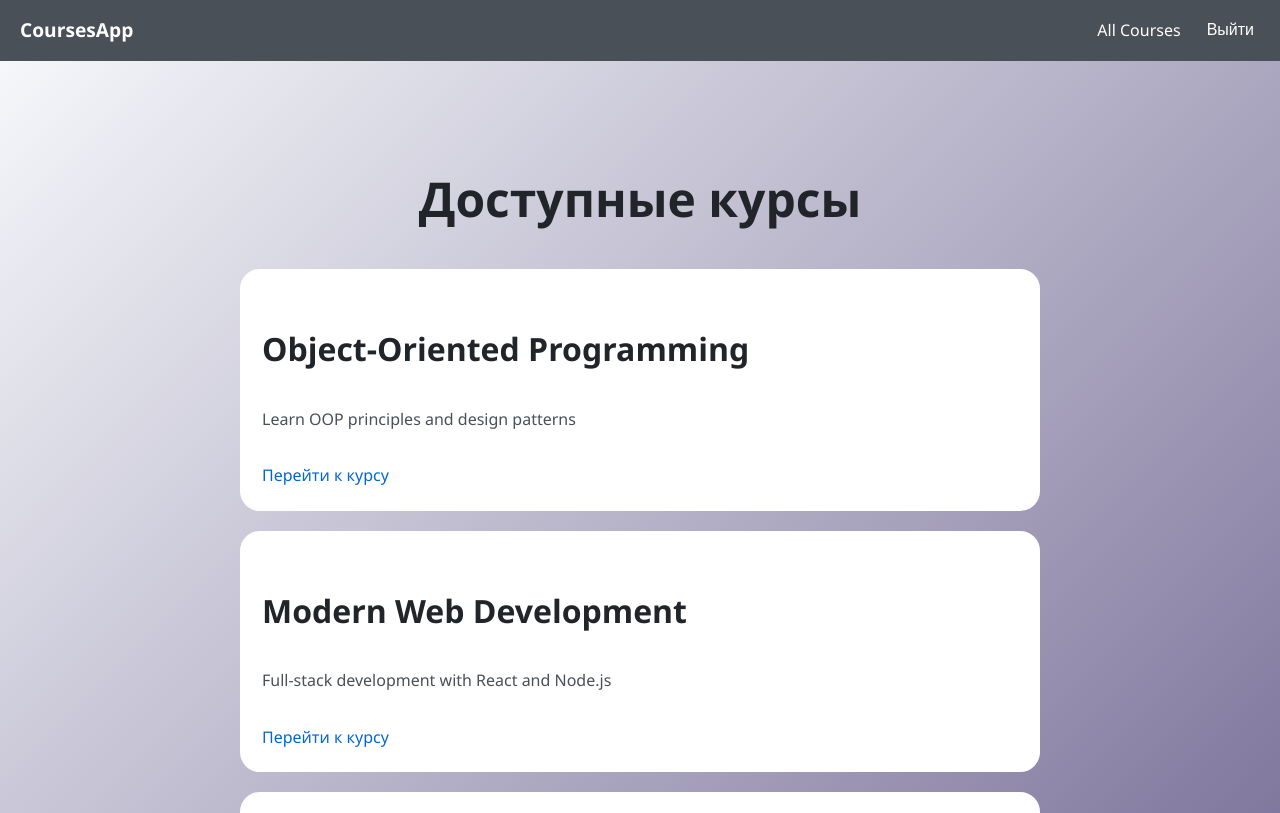
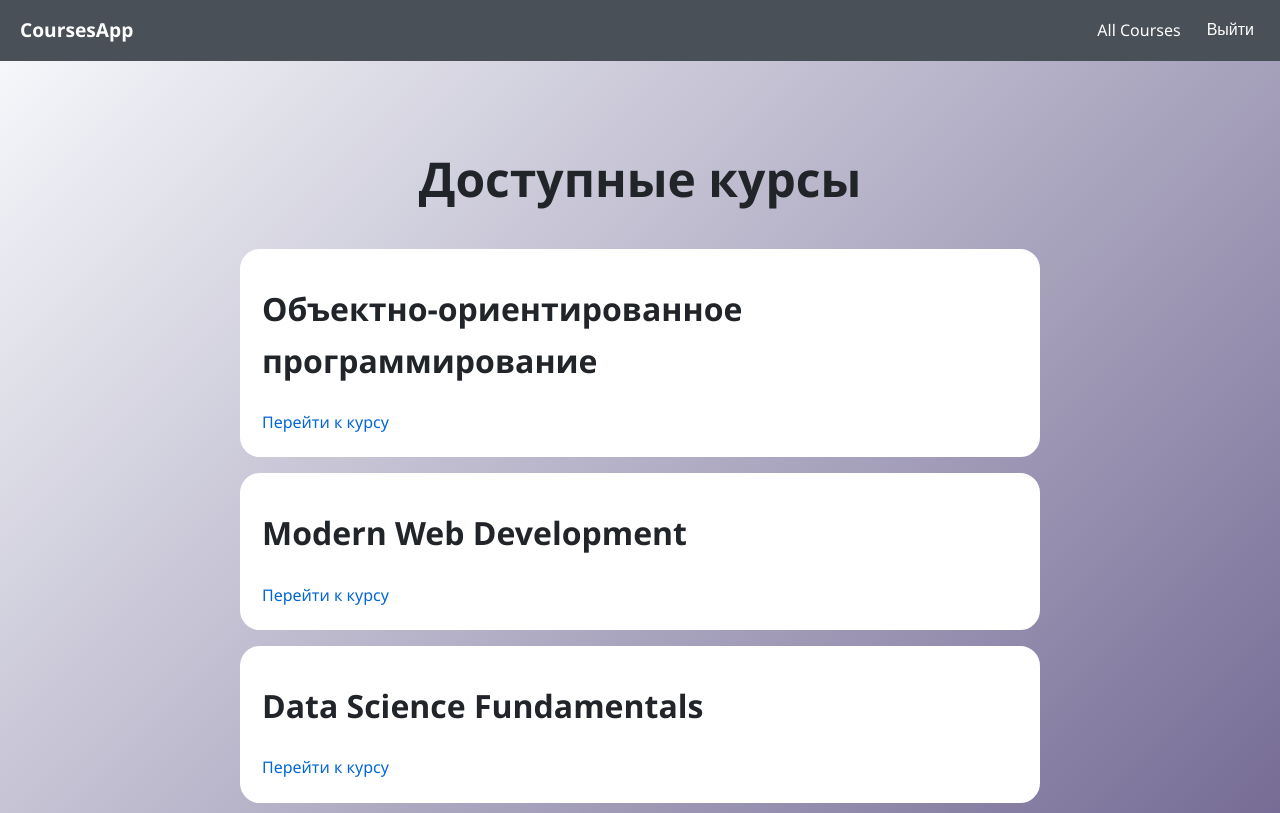
Before and after one commit to Shiyonger/spbstu-opd-asap, a React (Create React App) app in the folder src/frontend/: page /courses in a window 1280 px wide. Shown: the top 813 px of the page. Built offline with nearby package versions, Linux system fonts and the light colour scheme.

Commit message:
сделали дедлайн, убрали описание курса, сделали оформление для карточек заданий

```diff
--- a/src/frontend/package.json
+++ b/src/frontend/package.json
@@ -11,6 +11,7 @@
     "@types/node": "^16.18.126",
     "@types/react": "^19.1.2",
     "@types/react-dom": "^19.1.2",
+    "date-fns": "^4.1.0",
     "react": "^19.1.0",
     "react-dom": "^19.1.0",
     "react-router-dom": "^7.5.2",
--- a/src/frontend/src/api/api.js
+++ b/src/frontend/src/api/api.js
@@ -2,22 +2,14 @@
 const coursesData = [
     {
         id: 'is-oop-y25',
-        name: 'Object-Oriented Programming',
-        description: 'Learn OOP principles and design patterns',
-        minPoints: 0,
-        maxPoints: 100
+        name: 'Объектно-ориентированное программирование',
     },
     {
         id: 'web-dev-2023',
-        name: 'Modern Web Development',
-        description: 'Full-stack development with React and Node.js',
-        minPoints: 0,
-        maxPoints: 120
+        name: 'Modern Web Development'
     },
     {   id: 'data-science-2023',
-        name: 'Data Science Fundamentals',    description: 'Introduction to data analysis and machine learning',
-        minPoints: 0,
-        maxPoints: 150
+        name: 'Data Science Fundamentals'
     }
 ];
 
@@ -30,7 +22,7 @@ const courseDetails = {
                 id: 'assignment-1',
                 title: 'ISU',
                 description: 'Individual student project',
-                points: 4,
+                deadline: '2025-05-20T23:59:00Z',
                 githubLink: 'https://github.com/oop-course/isu',
                 googleSheetLink: "https://docs.google.com/spreadsheets/d/..."
             },
@@ -38,7 +30,7 @@ const courseDetails = {
                 id: 'assignment-2',
                 title: 'Shops System',
                 description: 'E-commerce simulation',
-                points: 8,
+                deadline: '2025-05-20T23:59:00Z',
                 githubLink: 'https://github.com/oop-course/shops',
                 googleSheetLink: "https://docs.google.com/spreadsheets/d/..."
             }
--- a/src/frontend/src/components/AssignmentItem.js
+++ b/src/frontend/src/components/AssignmentItem.js
@@ -1,19 +1,21 @@
+import { format } from 'date-fns'; // Установите date-fns: npm install date-fns
+
 function AssignmentItem({ assignment }) {
     return (
         <div className="assignment-card">
             <h4>{assignment.title}</h4>
             <p>{assignment.description}</p>
             <div className="assignment-meta">
-                <span>Points: {assignment.points}</span>
+                <span>Deadline: {format(new Date(assignment.deadline), 'dd.MM.yyyy HH:mm')}</span>
                 <div className="links-container">
+                    {assignment.googleSheetLink && (
+                        <a href={assignment.googleSheetLink} target="_blank" rel="noopener noreferrer">
+                            Google Sheets
+                        </a>
+                    )}
                     {assignment.githubLink && (
                         <a href={assignment.githubLink} target="_blank" rel="noopener noreferrer">
                             GitHub
-                        </a>
-                    )}
-                    {assignment.googleSheetLink && (
-                        <a href={assignment.googleSheetLink} target="_blank" rel="noopener noreferrer">
-                            Google Sheets
                         </a>
                     )}
                 </div>
--- a/src/frontend/src/components/CourseCard.js
+++ b/src/frontend/src/components/CourseCard.js
@@ -4,7 +4,6 @@ function CourseCard({ course }) {
     return (
         <div className="course-card">
             <h3 className="course-title">{course.name}</h3>
-            <p className="course-description">{course.description || 'No description available'}</p>
             <Link to={`/courses/${course.id}`} className="view-btn">
                 Перейти к курсу
             </Link>
--- a/src/frontend/src/pages/CoursesPage.css
+++ b/src/frontend/src/pages/CoursesPage.css
@@ -1,36 +1,36 @@
 .courses-background {
-    min-height: 100vh;
+    min-height: 100vh; /* Минимальная высота равна высоте видимой области экрана */
     background: linear-gradient(135deg, #f5f7fa 0%, #736993 100%);
-    padding: 60px 20px 20px;
-    box-sizing: border-box;
+    padding: 40px 20px 20px; /* Внутренние отступы: 30px сверху, 20px по бокам и снизу */
+    box-sizing: border-box; /* Учитывает padding и border в общей ширине и высоте */
 }
 
 .courses-title { /* Заголовок "Доступные курсы" */
     text-align: center;
-    font-size: 3rem;
+    font-size: 3rem; /* Размер шрифта 3rem (48px при стандартном font-size 16px) */
     color: #212529;
-    margin-bottom: 2rem;
+    margin-bottom: 2rem; /* Отступ снизу 2rem (32px) */
 }
 
 .course-title { /* Заголовок в карточке курса */
     text-align: left;
     font-size: 2rem;
     color: #212529;
-    margin-bottom: 2rem;
+    margin-bottom: 1rem; /* Отступ снизу 2rem (32px) */
 }
 
 .courses-list {
-    display: grid;
-    gap: 20px;
-    width: 800px;
-    margin: 0 auto;
+    display: grid; /* Использует CSS Grid для расположения карточек */
+    gap: 1rem; /* Отступ 20px между карточками */
+    width: 800px; /* Фиксированная ширина контейнера */
+    margin: 0 auto; /* Центрирование контейнера по горизонтали */
 }
 
 .courses-loading {
-    min-height: 100vh;
-    display: flex;
-    align-items: center;
-    justify-content: center;
+    min-height: 100vh; /* Минимальная высота равна высоте экрана */
+    display: flex; /* Flexbox для центрирования содержимого */
+    align-items: center; /* Вертикальное центрирование */
+    justify-content: center; /* Горизонтальное центрирование */
     font-size: 1.5rem;
     background: linear-gradient(135deg, #f5f7fa 0%, #c3cfe2 100%);
 }
@@ -38,31 +38,34 @@
 /* Адаптация под мобильные устройства */
 @media (max-width: 576px) {
     .course-card {
-        padding: 2rem 1.5rem;
+        padding: 2rem 1.5rem; /* Уменьшенные внутренние отступы: 2rem сверху/снизу, 1.5rem по бокам */
     }
 
     .courses-title {
-        font-size: 1.5rem;
+        font-size: 1.5rem; /* Уменьшенный размер шрифта до 1.5rem (24px) */
     }
 }
 
-/* Courses Page */
+/* Courses Page стили для карточки курса*/
 .course-card {
-    border: 2px solid #ffffff;
+    border: 2px solid #ffffff; /* Белая граница толщиной 2px */
     background-color: white;
-    border-radius: 20px;
-    padding: 20px;
-    transition: all 0.3s;
+    border-radius: 20px; /* Скругление углов на 20px */
+    padding: 0 20px 20px; /* Внутренние отступы 20px со всех сторон */
+    transition: all 0.3s; /* Плавная анимация изменений за 0.3 секунды */
+    box-sizing: border-box;
 }
 
+/* Стили при наведении на карточку */
 .course-card:hover {
-    transform: translateY(-2px);
-    box-shadow: 0 10px 20px rgba(0,0,0,0.1);
+    transform: translateY(-2px); /* Поднимает карточку на 2px вверх */
+    box-shadow: 0 10px 20px rgba(0,0,0,0.1); /* Добавляет тень*/
 }
 
+/* Стили для кнопки "Перейти к курсу" */
 .view-btn {
-    display: inline-block;
-    margin-top: 15px;
+    display: inline-block; /* Отображается как инлайн-блок для корректного позиционирования */
+    margin-top: 0.5rem; /* Отступ сверху 15px */
     color: #0366d6;
-    text-decoration: none;
+    text-decoration: none; /* Убирает подчёркивание ссылки */
 }
```
Also changed, not shown: src/frontend/src/pages/CourseDetailsPage.css (+88 -70 lines), 1 other file (tests, documents, lock files or other folders).
